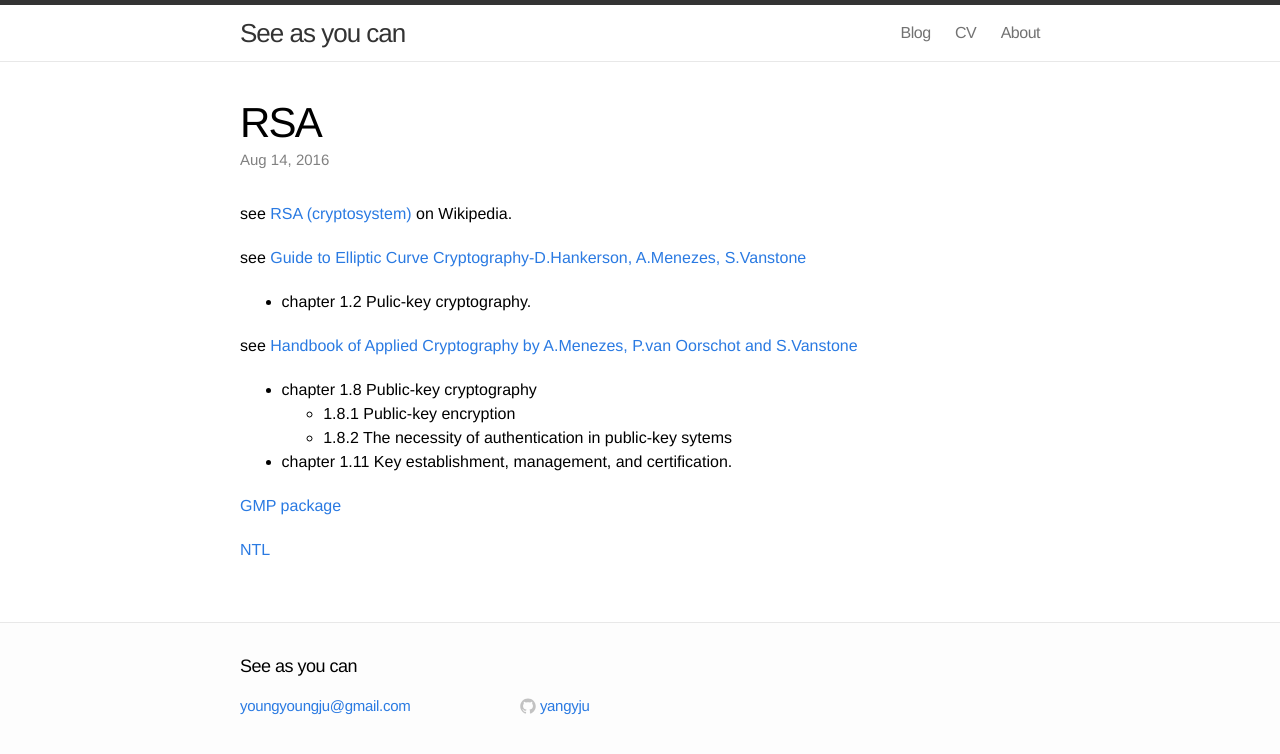
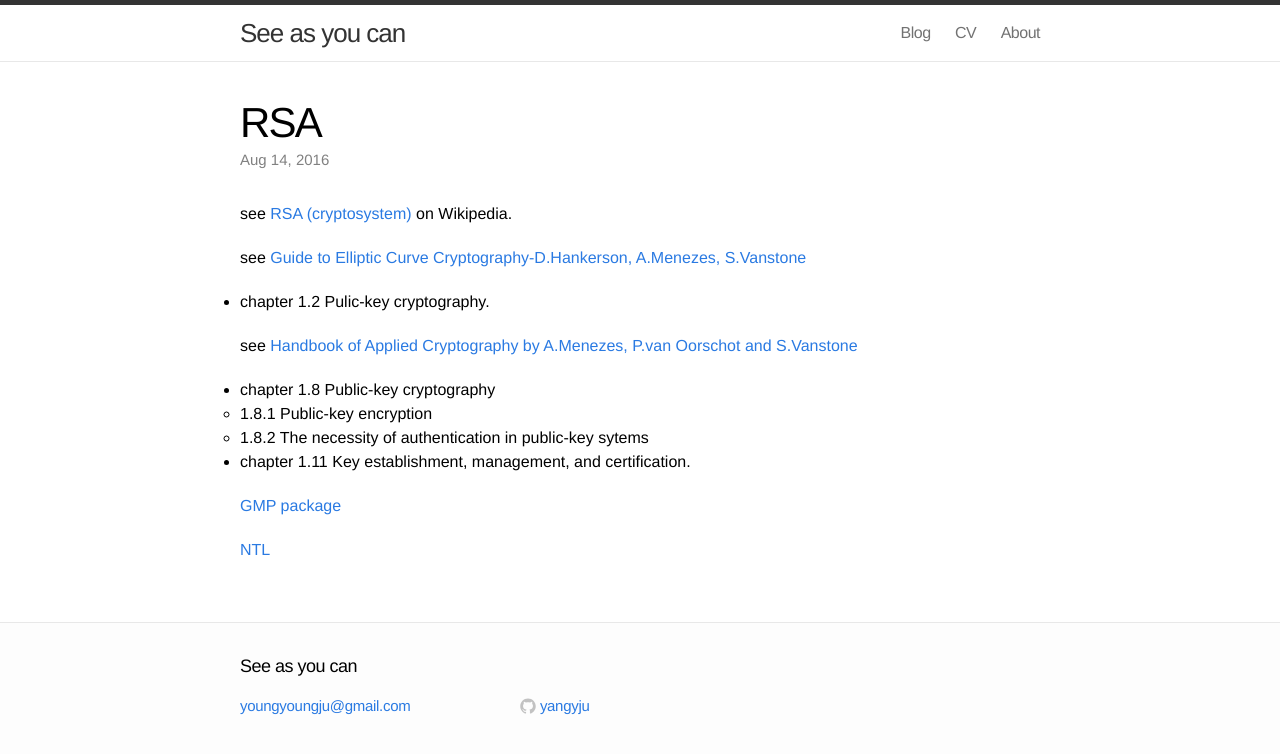
Before and after one commit to yangyju/yangyju.github.com, a Jekyll site: the page built from _posts/2016-08-14-RSA.md, in a window 1280 px wide. Shown: the top 754 px of the page. Built offline with Jekyll 4.4.1, drawn with Linux system fonts in a browser that asks for light colours.

Commit message:
Update main.css

```diff
--- a/css/main.css
+++ b/css/main.css
@@ -148,7 +148,7 @@ a:visited { color: #205caa; }
 
 /*.posts { list-style-type: none; }*/
 
-.posts li { margin-bottom: 30px; }
+/*.posts li { margin-bottom: 30px; }*/
 
 .posts .post-link {
   font-size: 24px;
@@ -221,10 +221,10 @@ a:visited { color: #205caa; }
   font-style: italic;
   margin: 30px 0;
 }
-
+/*
 .post-content ul,
 .post-content ol { padding-left: 20px; }
-
+*/
 .post pre,
 .post code {
   border: 1px solid #d5d5e9;
@@ -238,10 +238,10 @@ a:visited { color: #205caa; }
 }
 
 .post code { padding: 1px 5px; }
-
+/*
 .post ul,
 .post ol { margin-left: 1.35em; }
-
+*/
 .post pre code {
   border: 0;
   padding-right: 0;
@@ -398,8 +398,9 @@ a:visited { color: #205caa; }
   .post-content h3 { font-size: 22px; }
   .post-content h4 { font-size: 18px; }
   .post-content blockquote { padding-left: 10px; }
-  .post-content ul,
+  /*.post-content ul,
   .post-content ol { padding-left: 10px; }
+  */
 
   .site-footer .column {
     float: none;
```
